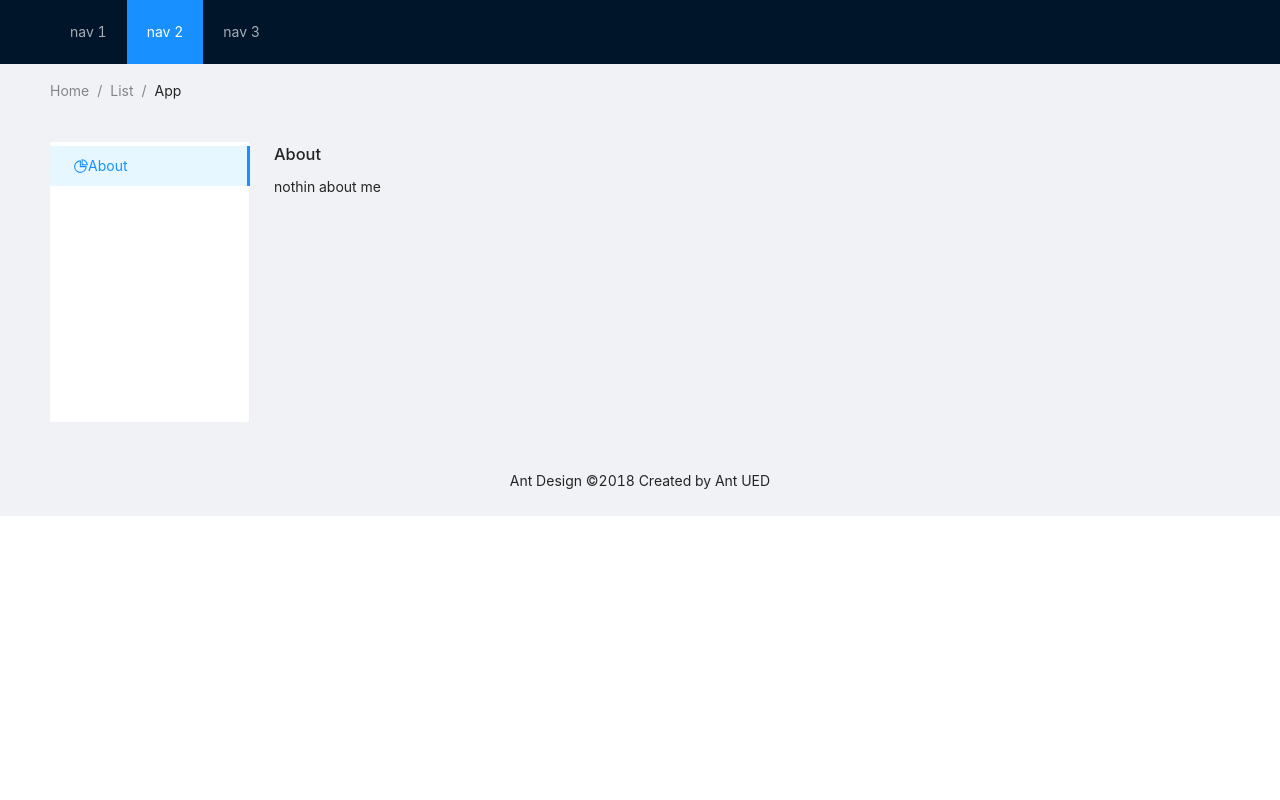
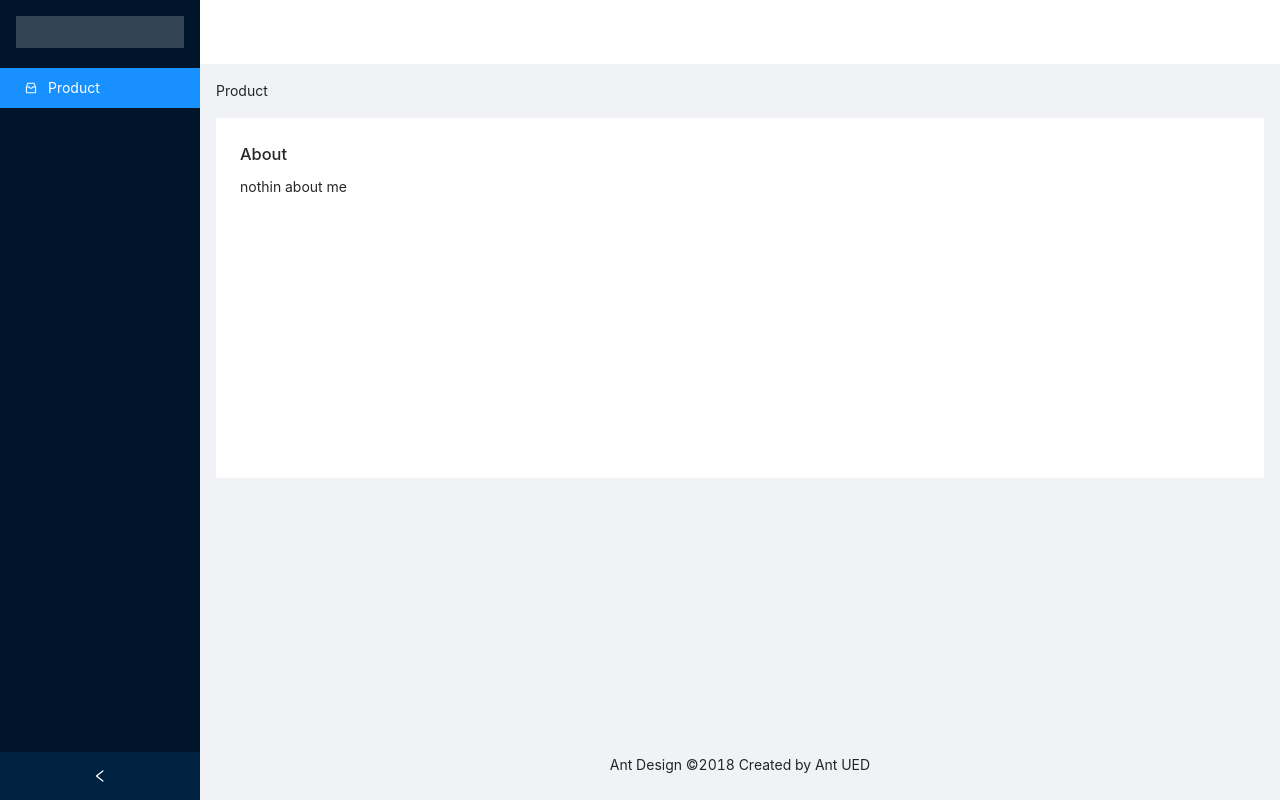
Before and after one commit to arsura/true-elogistic-fullstack-challenge, a React app: page /about in a window 1280 px wide. Built offline with nearby package versions, Linux system fonts and the light colour scheme.

Commit message:
change layout styles

```diff
--- a/src/client/layouts/default.css
+++ b/src/client/layouts/default.css
@@ -1,11 +1,23 @@
-#components-layout-demo-top-side .logo {
-  width: 120px;
-  height: 31px;
+.logo {
+  height: 32px;
   background: rgba(255, 255, 255, 0.2);
-  margin: 16px 28px 16px 0;
-  float: left;
+  margin: 16px;
 }
 
-.site-layout-background {
+.content {
+  margin: 0 16px;
+}
+
+.footer {
+  text-align: center;
+}
+
+#components-layout-demo-side .logo {
+  height: 32px;
+  background: rgba(255, 255, 255, 0.2);
+  margin: 16px;
+}
+
+.site-layout .site-layout-background {
   background: #fff;
 }
--- a/src/client/layouts/default.js
+++ b/src/client/layouts/default.js
@@ -1,60 +1,40 @@
-import React from 'react';
+import React, { useState } from 'react';
 import { Layout, Menu, Breadcrumb } from 'antd';
 import { Link } from 'react-router-dom';
-import { PieChartOutlined } from '@ant-design/icons';
+import { InboxOutlined } from '@ant-design/icons';
 import './default.css';
 
 const { Header, Content, Footer, Sider } = Layout;
+const { SubMenu } = Menu;
 
 export default function(props) {
+  const [collapsed, setCollapsed] = useState(false);
+
   return (
-    <Layout>
-      <Header className="header">
+    <Layout style={{ minHeight: '100vh' }}>
+      <Sider collapsible collapsed={collapsed} onCollapse={collapsed => setCollapsed(collapsed)}>
+        <Link to="/">
           <div className="logo" />
-        <Menu
-          theme="dark"
-          mode="horizontal"
-          defaultSelectedKeys={['2']}
-          style={{ lineHeight: '64px' }}
-        >
-          <Menu.Item key="1">nav 1</Menu.Item>
-          <Menu.Item key="2">nav 2</Menu.Item>
-          <Menu.Item key="3">nav 3</Menu.Item>
-        </Menu>
-      </Header>
-      <Content style={{ padding: '0 50px' }}>
-        <Breadcrumb style={{ margin: '16px 0' }}>
-          <Breadcrumb.Item>Home</Breadcrumb.Item>
-          <Breadcrumb.Item>List</Breadcrumb.Item>
-          <Breadcrumb.Item>App</Breadcrumb.Item>
-        </Breadcrumb>
-        <Layout
-          className="site-layout-background"
-          style={{ padding: '24px 0' }}
-        >
-          <Sider className="site-layout-background" width={200}>
-            <Menu
-              mode="inline"
-              defaultSelectedKeys={['1']}
-              defaultOpenKeys={['sub1']}
-              style={{ height: '100%' }}
-            >
+        </Link>
+        <Menu theme="dark" defaultSelectedKeys={['1']} mode="inline">
           <Menu.Item key="1">
-                <PieChartOutlined />
-                <Link to="/">
-                  <span>About</span>
-                </Link>
+            <InboxOutlined />
+            <span>Product</span>
           </Menu.Item>
         </Menu>
       </Sider>
-          <Content style={{ padding: '0 24px', minHeight: 280 }}>
+      <Layout className="site-layout">
+        <Header className="site-layout-background" style={{ padding: 0 }} />
+        <Content style={{ margin: '0 16px' }}>
+          <Breadcrumb style={{ margin: '16px 0' }}>
+            <Breadcrumb.Item>Product</Breadcrumb.Item>
+          </Breadcrumb>
+          <div className="site-layout-background" style={{ padding: 24, minHeight: 360 }}>
             {props.children}
+          </div>
         </Content>
+        <Footer className="footer">Ant Design ©2018 Created by Ant UED</Footer>
       </Layout>
-      </Content>
-      <Footer style={{ textAlign: 'center' }}>
-        Ant Design ©2018 Created by Ant UED
-      </Footer>
     </Layout>
   );
 }
--- a/src/client/pages/main.js
+++ b/src/client/pages/main.js
@@ -1,18 +1,18 @@
 import React from 'react';
 import { Button } from 'antd';
+import { Link } from 'react-router-dom';
 
 export default function() {
   return (
     <div className="container--center">
       <div>
         <h1>Hello World</h1>
-        <p>Back to JS</p>
-        <Button className="button" type="primary">
-          OK
-        </Button>
-        <Button className="button" type="default">
-          Cancel
-        </Button>
+        <p>Back to School</p>
+        <Link to="/product">
+          <Button className="button" type="link">
+            Go to Product Page
+          </Button>
+        </Link>
       </div>
     </div>
   );
--- /dev/null
+++ b/src/client/pages/product.js
@@ -0,0 +1,10 @@
+import React from 'react';
+import DefaultLayout from '../layouts/default';
+
+export default function() {
+  return (
+    <DefaultLayout>
+      <p>Product Page</p>
+    </DefaultLayout>
+  );
+}
--- a/src/client/router/index.js
+++ b/src/client/router/index.js
@@ -4,6 +4,7 @@ import { createBrowserHistory } from 'history';
 
 import About from '../pages/about';
 import Hello from '../pages/main';
+import Product from '../pages/product';
 
 const history = createBrowserHistory();
 
@@ -12,6 +13,7 @@ export default function() {
     <Router history={history}>
       <Route path="/" component={Hello} exact />
       <Route path="/about" component={About} />
+      <Route path="/product" component={Product} />
     </Router>
   );
 }
```
Also changed, not shown: 1 other file (tests, documents, lock files or other folders). Lines whose indentation alone changed are shown as unchanged.
